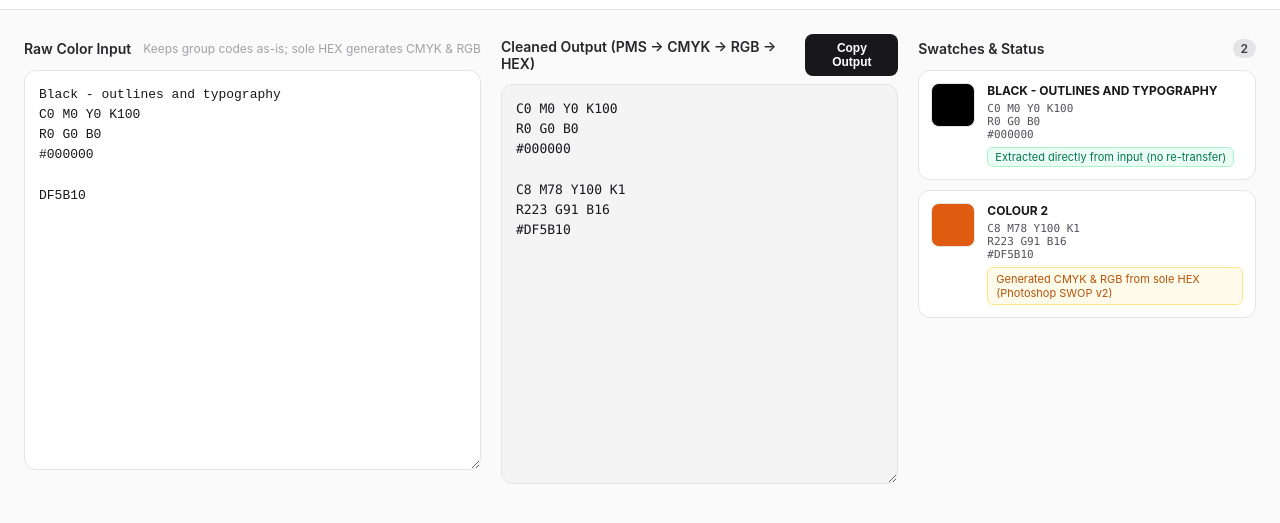
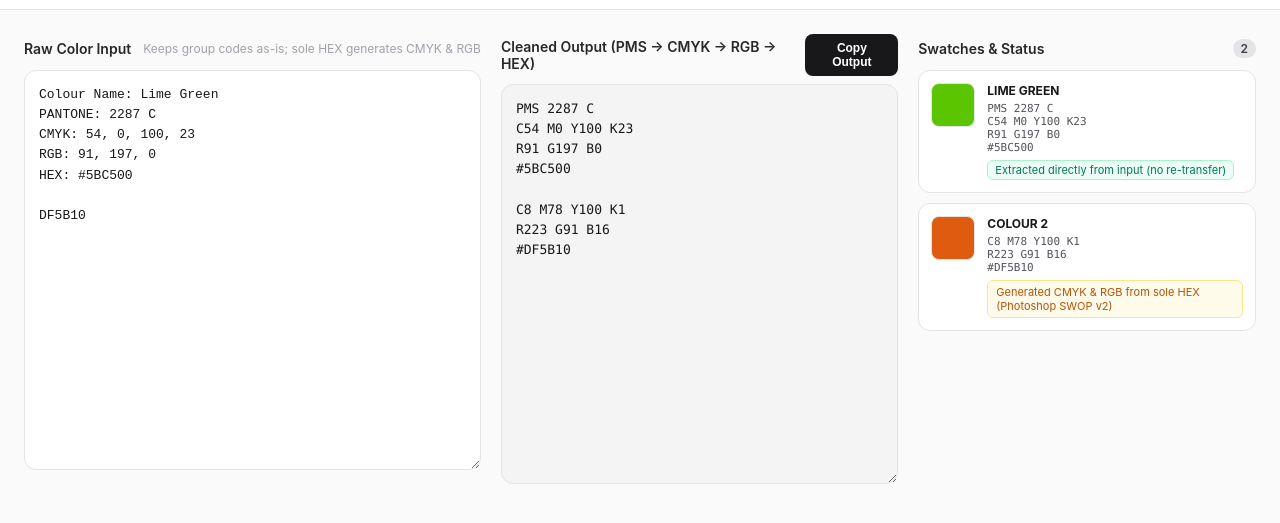
Before and after one commit to etonchau/ColorCodeConvert, a plain HTML site: page index.html in a window 1280 px wide. Both pictures are taken after a click on the button "Load Sample". Shown: the part 55-578 px from the top of the page. Drawn offline with Linux system fonts and the light colour scheme.

Commit message:
Add files via upload

```diff
--- a/index.html
+++ b/index.html
@@ -245,10 +245,11 @@
         id="rawInput"
         placeholder="Paste color blocks or sole HEX codes...
 
-Black - outlines and typography
-C0 M0 Y0 K100
-R0 G0 B0
-#000000
+Colour Name: Lime Green
+PANTONE: 2287 C
+CMYK: 54, 0, 100, 23
+RGB: 91, 197, 0
+HEX: #5BC500
 
 DF5B10"
       ></textarea>
@@ -415,13 +416,19 @@ DF5B10"
         }
       }
 
+      // CMYK: C:50 M:75 Y:60 K:55 | CMYK: 54, 0, 100, 23 | CMYK 8 0 42 0 | 60 / 46 / 72 / 27
       const cmykKvMatch = working.match(/(?:CMYK\s*:?\s*)?C\s*[:=]?\s*(\d{1,3})\s*M\s*[:=]?\s*(\d{1,3})\s*Y\s*[:=]?\s*(\d{1,3})\s*K\s*[:=]?\s*(\d{1,3})/i);
+      const cmykCsvMatch = working.match(/(?:CMYK\s*:?\s*)?\(?\s*(\d{1,3})\s*,\s*(\d{1,3})\s*,\s*(\d{1,3})\s*,\s*(\d{1,3})\s*\)?/i);
       const cmykSlashMatch = working.match(/(?:CMYK\s*:?\s*)(\d{1,3})\s*\/\s*(\d{1,3})\s*\/\s*(\d{1,3})\s*\/\s*(\d{1,3})/i);
       const cmykSpaceMatch = working.match(/(?:CMYK\s*:?\s*)(\d{1,3})\s+(\d{1,3})\s+(\d{1,3})\s+(\d{1,3})/i);
       if (cmykKvMatch) {
         block.cmyk = [Number(cmykKvMatch[1]), Number(cmykKvMatch[2]), Number(cmykKvMatch[3]), Number(cmykKvMatch[4])];
         block.providedCmyk = true;
         working = working.replace(cmykKvMatch[0], " ");
+      } else if (cmykCsvMatch) {
+        block.cmyk = [Number(cmykCsvMatch[1]), Number(cmykCsvMatch[2]), Number(cmykCsvMatch[3]), Number(cmykCsvMatch[4])];
+        block.providedCmyk = true;
+        working = working.replace(cmykCsvMatch[0], " ");
       } else if (cmykSlashMatch) {
         block.cmyk = [Number(cmykSlashMatch[1]), Number(cmykSlashMatch[2]), Number(cmykSlashMatch[3]), Number(cmykSlashMatch[4])];
         block.providedCmyk = true;
@@ -432,14 +439,19 @@ DF5B10"
         working = working.replace(cmykSpaceMatch[0], " ");
       }
 
+      // RGB: R91 G197 B0 | RGB: 91, 197, 0 | RGB 240 245 170 | 102 / 107 / 85
       const rgbKvMatch = working.match(/(?:RGB\s*:?\s*)?\bR\s*[:=]?\s*(\d{1,3})\s*G\s*[:=]?\s*(\d{1,3})\s*[BGR]\s*[:=]?\s*(\d{1,3})\b/i);
+      const rgbCsvMatch = working.match(/(?:RGB\s*:?\s*)\(?\s*(\d{1,3})\s*,\s*(\d{1,3})\s*,\s*(\d{1,3})\s*\)?/i);
       const rgbSlashMatch = working.match(/(?:RGB\s*:?\s*)(\d{1,3})\s*\/\s*(\d{1,3})\s*\/\s*(\d{1,3})/i);
       const rgbSpaceMatch = working.match(/(?:RGB\s*:?\s*)(\d{1,3})\s+(\d{1,3})\s+(\d{1,3})/i);
-      const rgbCsvMatch = working.match(/(?:RGB\s*:?\s*)?\(?\s*(\d{1,3})\s*,\s*(\d{1,3})\s*,\s*(\d{1,3})\s*\)?/);
       if (rgbKvMatch) {
         block.rgb = [Number(rgbKvMatch[1]), Number(rgbKvMatch[2]), Number(rgbKvMatch[3])];
         block.providedRgb = true;
         working = working.replace(rgbKvMatch[0], " ");
+      } else if (rgbCsvMatch) {
+        block.rgb = [Number(rgbCsvMatch[1]), Number(rgbCsvMatch[2]), Number(rgbCsvMatch[3])];
+        block.providedRgb = true;
+        working = working.replace(rgbCsvMatch[0], " ");
       } else if (rgbSlashMatch) {
         block.rgb = [Number(rgbSlashMatch[1]), Number(rgbSlashMatch[2]), Number(rgbSlashMatch[3])];
         block.providedRgb = true;
@@ -448,10 +460,6 @@ DF5B10"
         block.rgb = [Number(rgbSpaceMatch[1]), Number(rgbSpaceMatch[2]), Number(rgbSpaceMatch[3])];
         block.providedRgb = true;
         working = working.replace(rgbSpaceMatch[0], " ");
-      } else if (rgbCsvMatch) {
-        block.rgb = [Number(rgbCsvMatch[1]), Number(rgbCsvMatch[2]), Number(rgbCsvMatch[3])];
-        block.providedRgb = true;
-        working = working.replace(rgbCsvMatch[0], " ");
       }
 
       const hexLabelMatch = working.match(/HEX\s*:?\s*#\s*([0-9A-F]{6}|[0-9A-F]{3})\b/i);
@@ -479,13 +487,14 @@ DF5B10"
       }
 
       const leftover = working.replace(/^(?:CMYK|RGB|HEX|PANTONE|PMS|COLOR\s*CODES?)\b.*$/i, "").trim();
-      if (!block.name && /^[A-Z][A-Z\s()/-]{1,40}$/i.test(leftover) && !/^(CMYK|RGB|HEX|PANTONE|PMS|NONE|N\/A|N\s*\/\s*A|COLOR\s*CODES?)$/i.test(leftover)) {
+      if (!block.name && !/^COLOU?R\s*\d+$/i.test(leftover) && /^[A-Z][A-Z\s()/-]{1,40}$/i.test(leftover) && !/^(CMYK|RGB|HEX|PANTONE|PMS|NONE|N\/A|N\s*\/\s*A|COLOR\s*CODES?)$/i.test(leftover)) {
         block.name = leftover.toUpperCase();
       }
     }
 
     function isLikelyColorHeader(line) {
       if (!line || line.length > 45) return false;
+      if (/^COLOU?R\s*\d+$/i.test(line)) return false;
       if (/^(?:CMYK|RGB|HEX|PANTONE|PMS|NONE|N\/A|N\s*\/\s*A|COLOR\s*CODES?|COLOUR\s*NAME)\b/i.test(line)) return false;
       if (/^[#CMYKRGB0-9\s:/=-]+$/i.test(line)) return false;
       if (line.split(/\s+/).length > 5) return false;
@@ -538,7 +547,6 @@ DF5B10"
            (/^HEX\b/i.test(line) && current.hex) ||
            (/^(?:PANTONE|PMS)\b/i.test(line) && (current.pms || hasFullTriplet)));
 
-        // Only split on a standalone HEX line if the current block ONLY had a previous HEX (no CMYK/RGB/PMS)
         const isSoleHexSplit = isHexOnlyLine && Boolean(current.hex) && !current.cmyk && !current.rgb && !current.pms;
 
         if (startsNewCodeSet || isSoleHexSplit || (isLikelyColorHeader(line) && hasAnyCode)) {
@@ -559,7 +567,6 @@ DF5B10"
         let rgb = b.rgb || null;
         const hex = b.hex ? b.hex.toUpperCase() : null;
 
-        // Convert ONLY when solely a HEX code is provided in the group
         const isSoleHex = Boolean(hex && !b.providedCmyk && !b.providedRgb && !pms);
         if (isSoleHex) {
           rgb = hexToRgb(hex);
@@ -614,10 +621,11 @@ DF5B10"
     });
 
     sampleBtn.addEventListener("click", () => {
-      rawInput.value = `Black - outlines and typography
-C0 M0 Y0 K100
-R0 G0 B0
-#000000
+      rawInput.value = `Colour Name: Lime Green
+PANTONE: 2287 C
+CMYK: 54, 0, 100, 23
+RGB: 91, 197, 0
+HEX: #5BC500
 
 DF5B10`;
       processInput();
```
